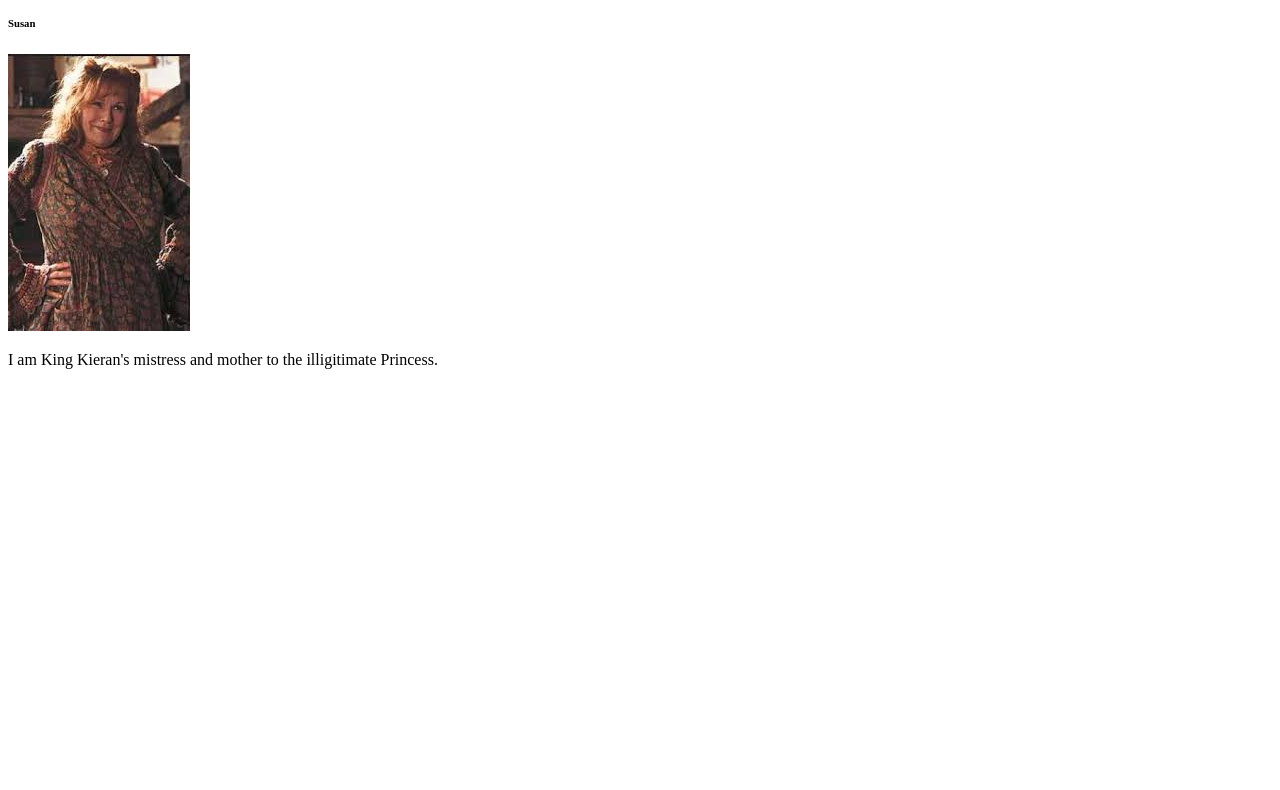
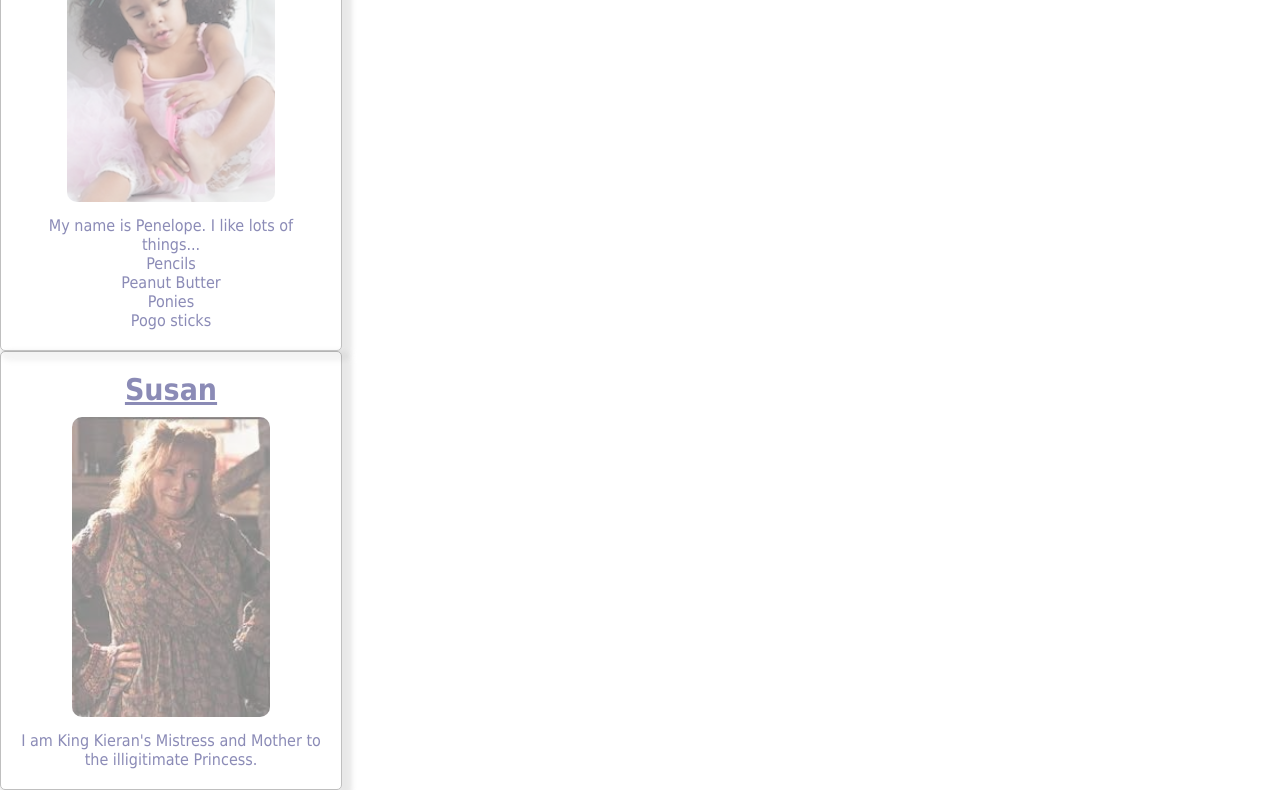
Before and after one commit to rebeccafennelly/web-funds-2, a plain HTML site: page index.html in a window 1280 px wide. Shown: the part 1739-2529 px from the top of the page. Before the commit the page ends 2124 px from the top, so only its background shows below. Drawn offline with Linux system fonts and the light colour scheme.

Commit message:
css lesson added

```diff
--- a/index.html
+++ b/index.html
@@ -4,6 +4,7 @@
     <meta charset="UTF-8" />
     <meta name="viewport" content="width=device-width, initial-scale=1.0" />
     <title>Web Fundamentals Palace</title>
+    <link rel="stylesheet" href="styles.css">
   </head>
   <body>
     <header>
@@ -16,13 +17,17 @@
 
 
     <main>
+
+      <div class="card">
         <h2>King Kieran</h2>
         <img src="./images/king.jpg" alt="King Kieran" />
         <p>
           My name is Kieran and I am the King. I like karate and kitesurfing. My
           son <a href="#peter">Peter</a> is heir to the throne.
         </p>
+      </div>
 
+      <div class="card">
         <h3>Queen Queenie</h3>
         <img src="./images/queen.jpg" alt="Queen Queenie" />
         <p>
@@ -32,29 +37,37 @@
           >
           to see my favourite quiche recipe.
         </p>
+      </div>
 
+      <div class="card">
         <h4 id="peter">Prince Peter</h4>
         <img src="./images/prince-peter.jpg" alt="Prince Peter" />
         <p>
           My name is Peter and I am the Prince. I like posing and pizza. Follow me
-        on instagram @pengprincepeter
+          on instagram <span>@pengprincepeter</span>
         </p>
+      </div>
 
+      <div class="card">
         <h5>Princess Penelope</h5>
         <img src="./images/princess-penelope.jpg" alt="Princess Penelope" />
         <p>My name is Penelope. I like lots of things...</p>
-      <ul>
+        <ul id="penelope">
           <li>Pencils</li>
           <li>Peanut Butter</li>
           <li>Ponies</li>
           <li>Pogo sticks</li>
         </ul>
+      </div>
 
+      <div class="card">
         <h6>Susan</h6>
         <img src="./images/susan.jpg" alt="Susan" />
         <p>
-        I am King Kieran's mistress and mother to the illigitimate Princess.
+          I am King Kieran's Mistress and Mother to the illigitimate Princess.
         </p>
+      </div>
+
     </main>
   </body>
 </html>
--- /dev/null
+++ b/styles.css
@@ -0,0 +1,70 @@
+* {
+  margin: 0;
+  padding: 0;
+  font-family: Tahoma, Verdana, sans-serif;
+}
+
+*::selection {
+  color: white;
+  background-color: #1182eb;
+}
+
+body {
+  background-color: white;
+  max-width: 1400px;
+  margin: auto;
+}
+
+header {
+  text-align: center;
+  height: 80px;
+  padding: 40px;
+  color: rgb(94, 92, 89);
+}
+
+header h1 {
+  font-size: 40px;
+}
+
+.card {
+  width: 300px;
+  height: auto;
+  border: 1px solid gray;
+  border-radius: 5px;
+  text-align: center;
+  padding: 20px;
+  background-color: white;
+  color: midnightblue;
+  box-shadow: 5px 5px 5px 5px lightgrey;
+  opacity: 0.5;
+  transition: opacity 0.3s ease;
+}
+
+.card img {
+  margin: 10px;
+  min-height: 300px;
+  border-radius: 10px;
+}
+
+.card:hover {
+  opacity: 1;
+}
+
+h2, h3, h4, h5, h6 {
+  font-size: 30px;
+  text-decoration: underline;
+}
+
+span {
+  font-size: 1.5em;
+  color: #B48Ce0;
+}
+
+
+#penelope {
+  list-style-type: none;
+}
+
+li:hover{
+  color: #1182eb;
+}
```
Lines whose indentation alone changed are shown as unchanged.
